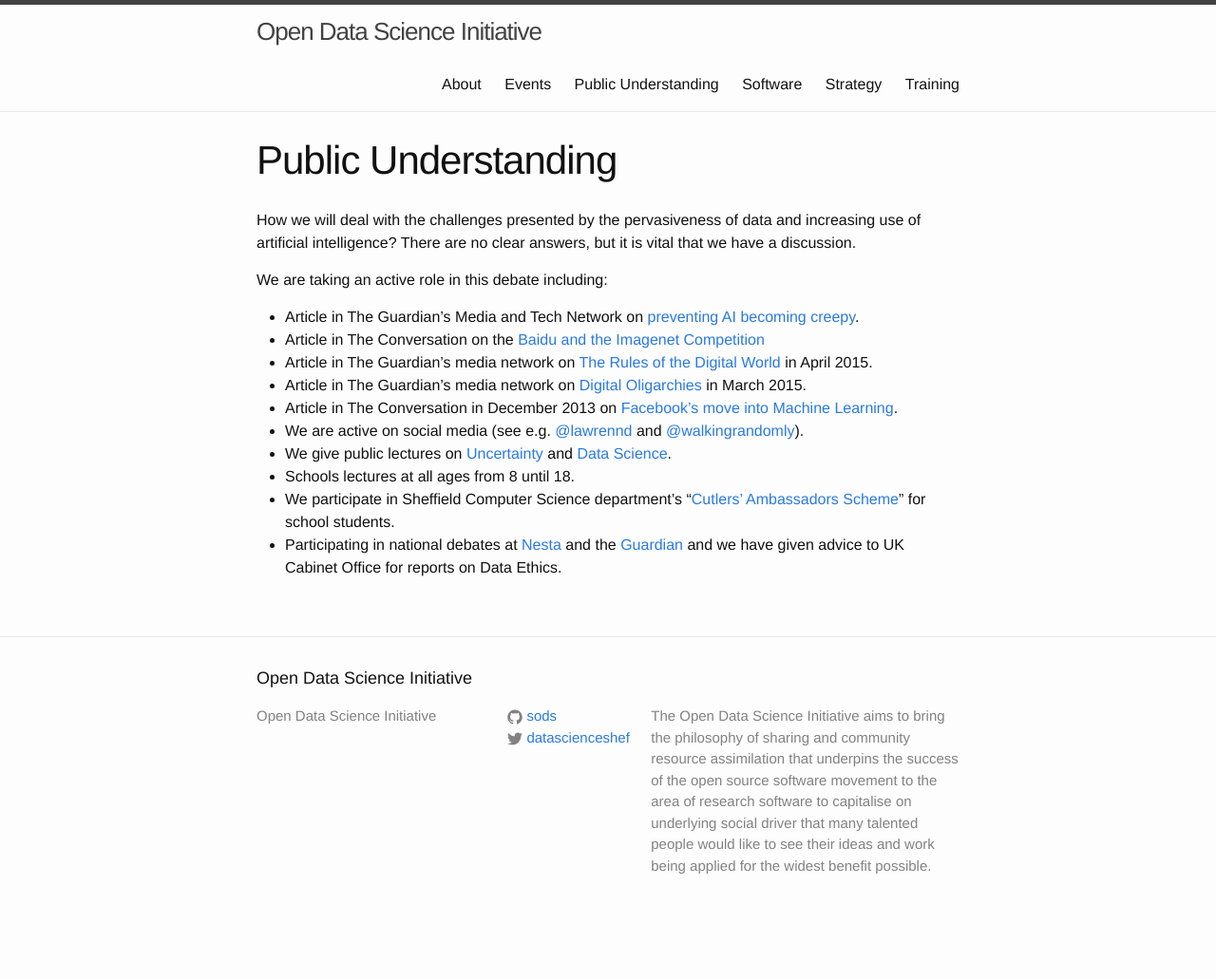
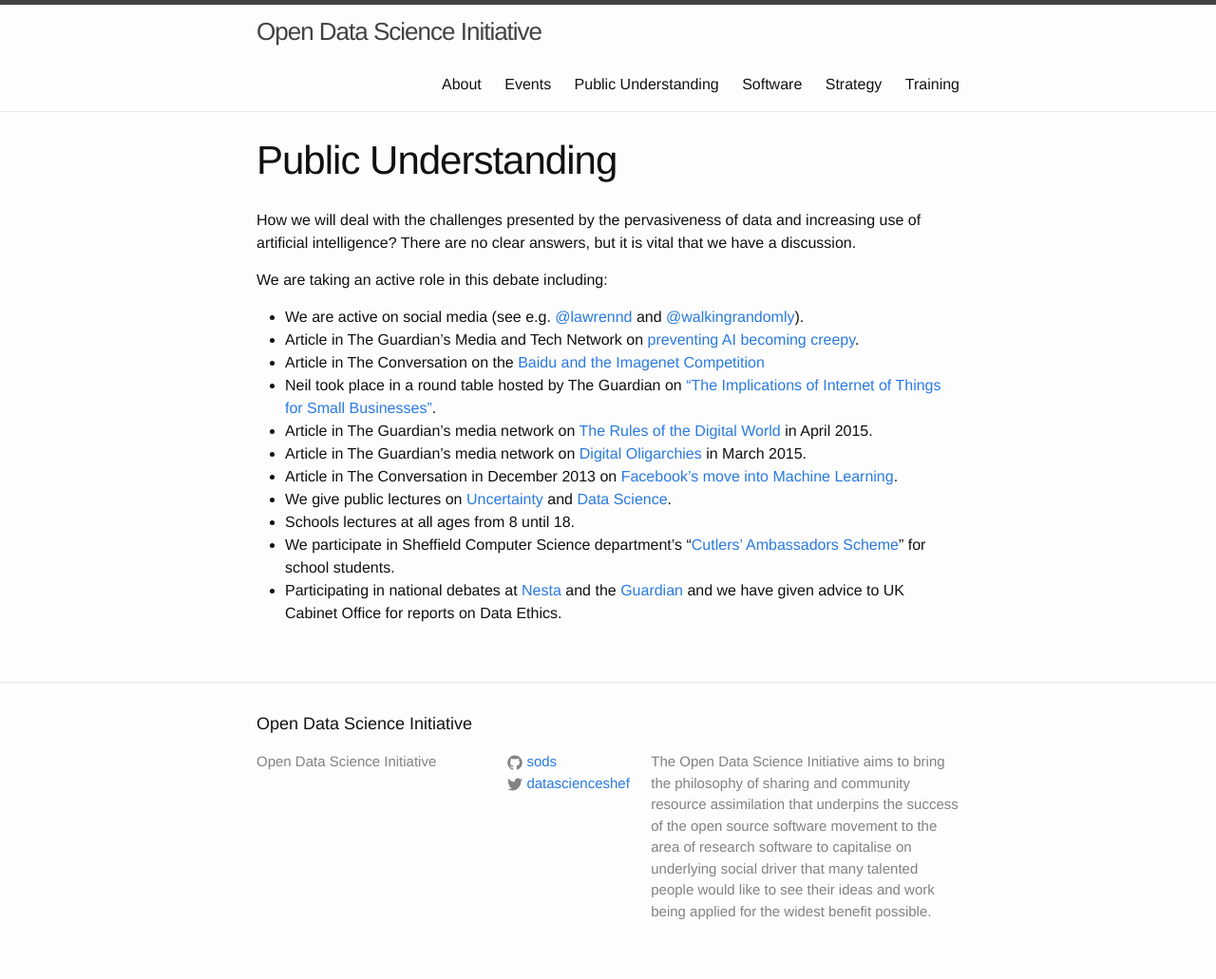
Before and after one commit to sods/sods.github.io, a Jekyll site: the page built from public.md, in a window 1280 px wide. Shown: the whole page at 95% size. Built offline with Jekyll 4.4.1, drawn with Linux system fonts in a browser that asks for light colours; before the commit the page ends 983 px from its top, so only the background shows below that.

Commit message:
Update public engagement

```diff
--- a/public.md
+++ b/public.md
@@ -8,12 +8,13 @@ How we will deal with the challenges presented by the pervasiveness of data and
 
 We are taking an active role in this debate including:
 
+- We are active on social media (see e.g. [@lawrennd](https://twitter.com/lawrennd) and [@walkingrandomly](https://twitter.com/walkingrandomly)).
 - Article in The Guardian's Media and Tech Network on [preventing AI becoming creepy](http://www.theguardian.com/media-network/2015/jun/12/artificial-intelligence-ai-human-computer).
 - Article in The Conversation on the [Baidu and the Imagenet Competition](https://theconversation.com/ai-cheating-scandal-makes-machine-learning-sound-like-a-sport-it-isnt-43132)
+- Neil took place in a round table hosted by The Guardian on ["The Implications of Internet of Things for Small Businesses"](http://www.theguardian.com/small-business-network/video/2015/jun/04/internet-of-everything-startup-economy).
 - Article in The Guardian's media network on [The Rules of the Digital World](http://www.theguardian.com/media-network/2015/apr/02/rules-digital-technology-internet-bill-rights) in April 2015.
 - Article in The Guardian's media network on [Digital Oligarchies](http://www.theguardian.com/media-network/2015/mar/05/digital-oligarchy-algorithms-personal-data) in March 2015.
 - Article in The Conversation in December 2013 on [Facebook's move into Machine Learning](https://theconversation.com/are-you-an-expert-in-machine-learning-facebook-is-hiring-21439).
-- We are active on social media (see e.g. [@lawrennd](https://twitter.com/lawrennd) and [@walkingrandomly](https://twitter.com/walkingrandomly)).
 - We give public lectures on [Uncertainty](http://inverseprobability.com/inaugural.html) and [Data Science](http://inverseprobability.com/data_farm.html).
 - Schools lectures at all ages from 8 until 18.
 - We participate in Sheffield Computer Science department's "[Cutlers' Ambassadors Scheme](http://ambassadors.rcweb.dcs.shef.ac.uk/)" for school students.
```
